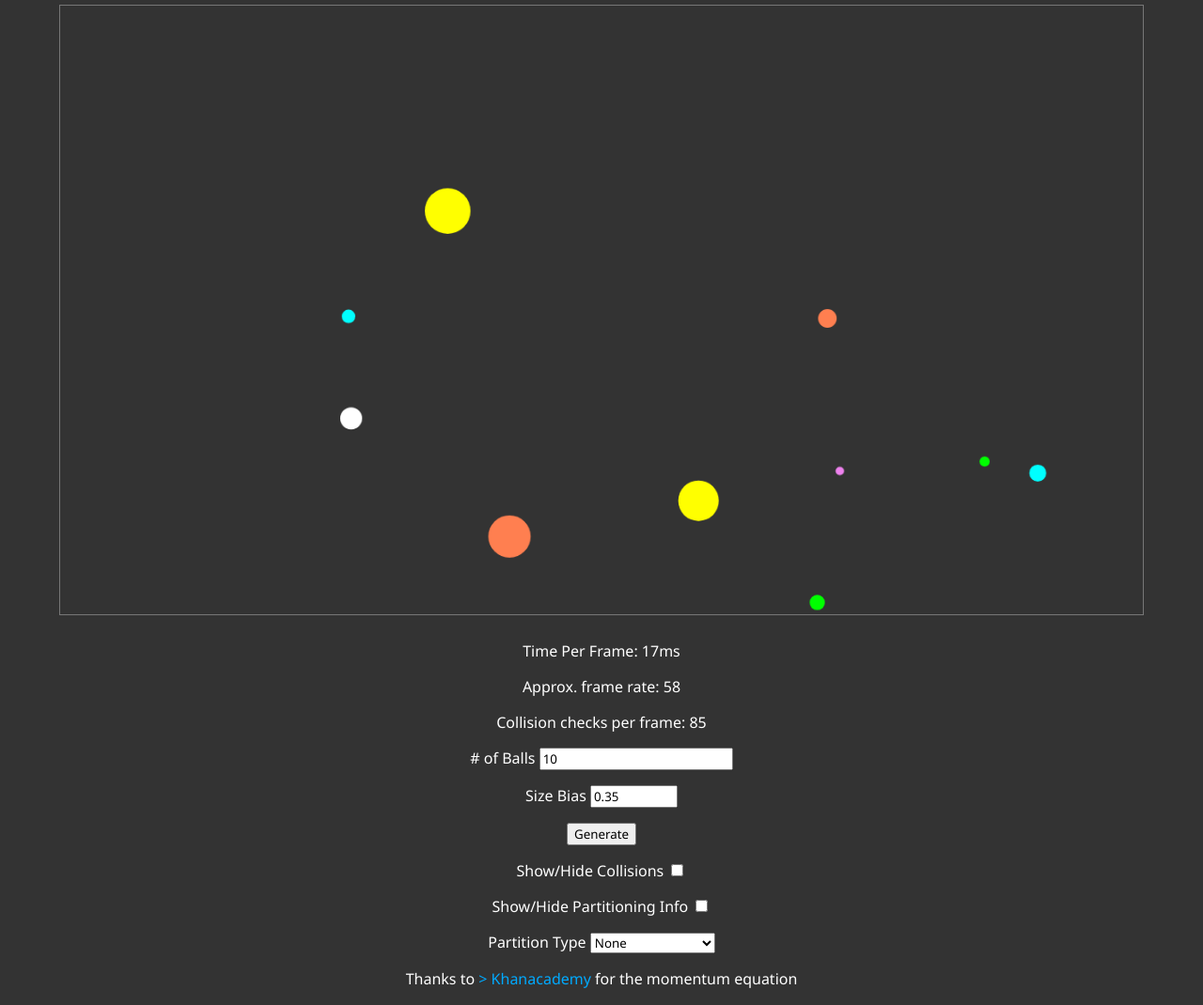
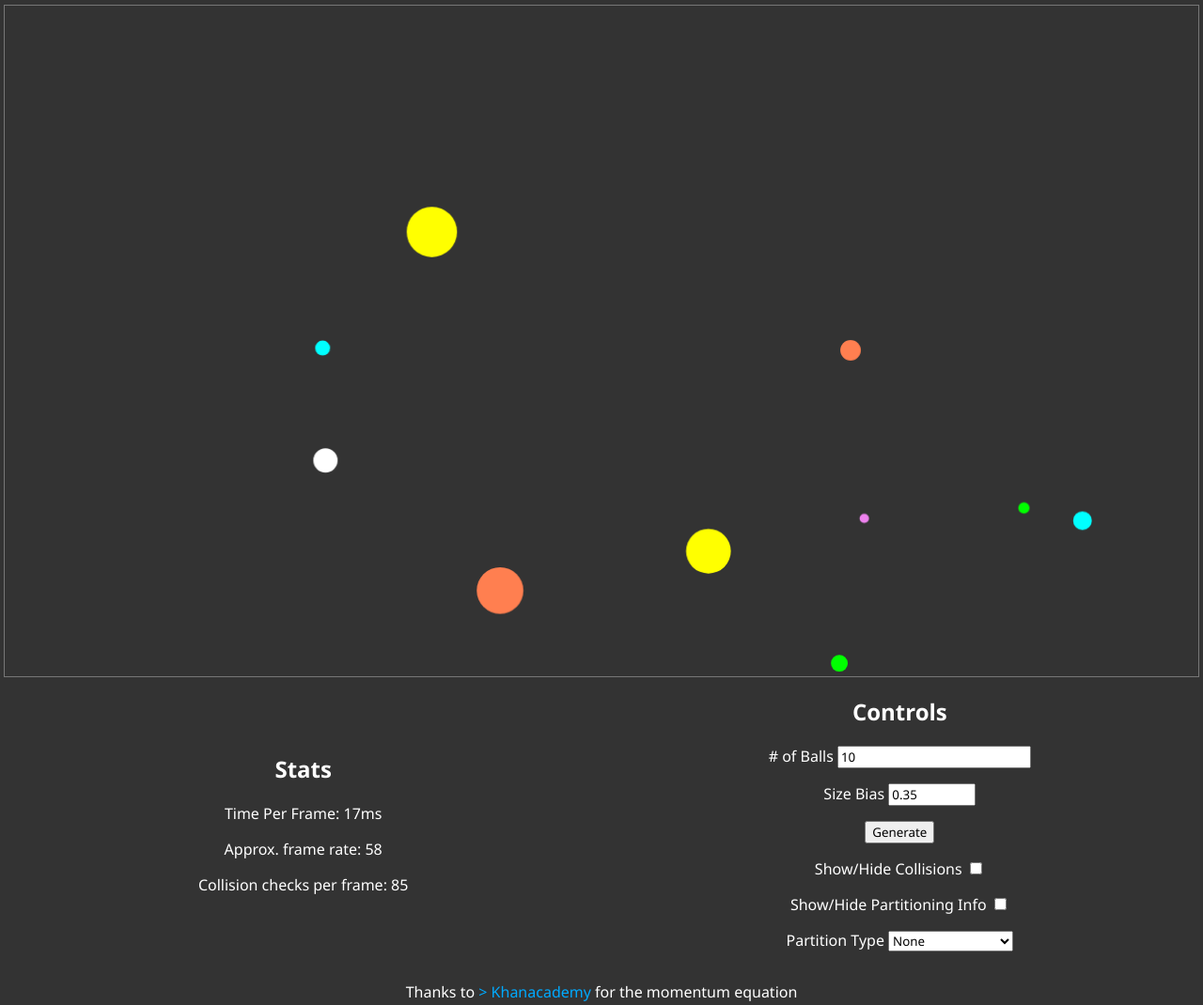
Before and after one commit to andydevs/collision-detection, a website built with webpack: page index.html in a window 1280 px wide. Shown: the whole page at 94% size. Built offline with nearby package versions, Linux system fonts and the light colour scheme.

Commit message:
Use grid layout for frontend

```diff
--- a/app/style/main.scss
+++ b/app/style/main.scss
@@ -26,11 +26,30 @@ a::before {
 
 #app {
     text-align: center;
+    padding: 4pt;
+}
+
+#grid {
+    display: grid;
+    place-items: center;
+    max-width: 1280px;
+    margin: auto;
+    grid-template-columns: repeat(2, 1fr);
+    grid-template-rows: repeat(2, auto);
+    grid-template-areas:
+        "canvas canvas"
+        "stats controls";
+    @media screen and (max-width: 450px) {
+        grid-template-columns: 1fr;
+        grid-template-areas:
+            "canvas"
+            "stats"
+            "controls";
+    }
 }
 
 #canvas {
-    width: 90%;
-    margin: 4pt;
+    width: 100%;
     border: 1px solid #777;
-    max-width: 1280px;
+    grid-area: canvas;
 }
--- a/index.html
+++ b/index.html
@@ -7,13 +7,16 @@
 </head>
 <body>
     <div id="app">
+        <div id="grid">
             <canvas id="canvas" width="1280" height="720"></canvas>
-        <div>
+            <div id="stats">
+                <h2>Stats</h2>
                 <p>Time Per Frame: <span id="delta">0ms</span></p>
                 <p>Approx. frame rate: <span id="framerate">0</span></p>
                 <p>Collision checks per frame: <span id="cps">0</span></p>
             </div>
-        <div>
+            <div id="controls">
+                <h2>Controls</h2>
                 <div>
                     <p>
                         <label># of Balls</label>
@@ -46,6 +49,7 @@
                     </select>
                 </p>
             </div>
+        </div>
         <div>
             <p>
                 Thanks to
```
Lines whose indentation alone changed are shown as unchanged.
